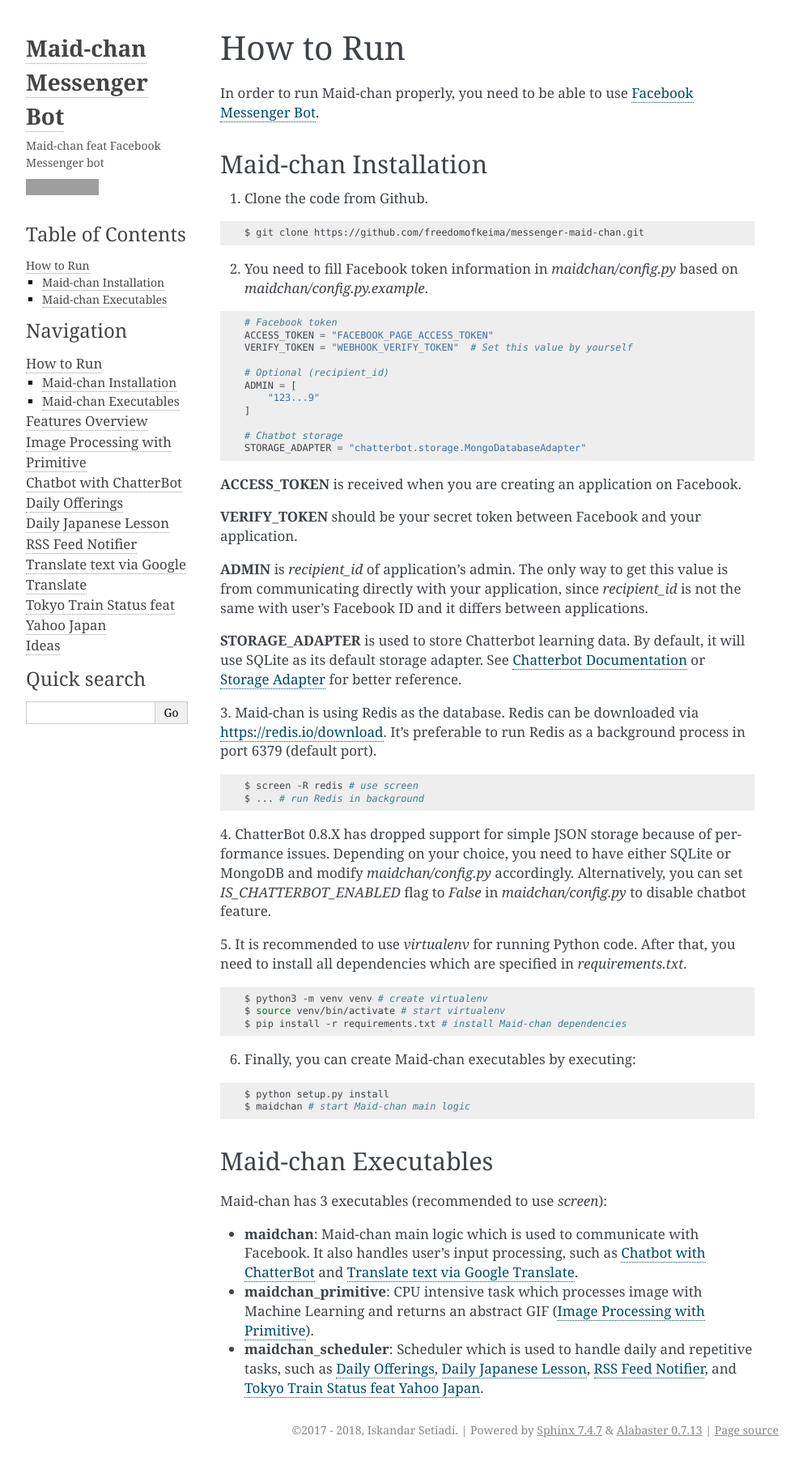
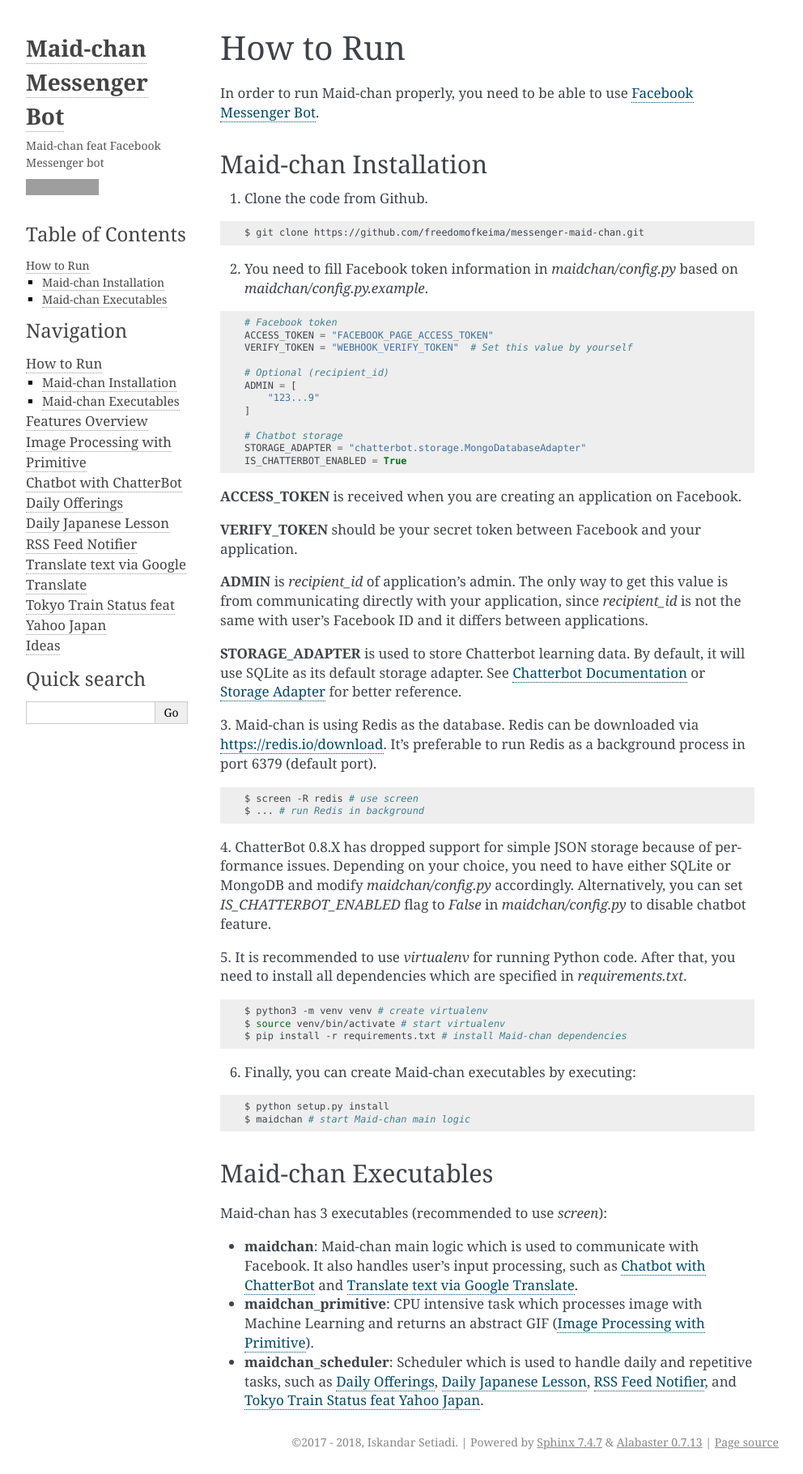
Before and after one commit to freedomofkeima/messenger-maid-chan, a Sphinx documentation site: the page built from docs/setup.rst, in a window 1280 px wide. Shown: the whole page at 81% size, without its empty margins (148-1140 px from the left). Built offline with Sphinx 7.4.7, drawn with Linux system fonts in a browser that asks for light colours; grey boxes are pictures that could not be loaded.

Commit message:
Add missing line

```diff
--- a/docs/setup.rst
+++ b/docs/setup.rst
@@ -28,6 +28,7 @@
 
    # Chatbot storage
    STORAGE_ADAPTER = "chatterbot.storage.MongoDatabaseAdapter"
+   IS_CHATTERBOT_ENABLED = True
 
 **ACCESS_TOKEN** is received when you are creating an application on Facebook.
 
```
